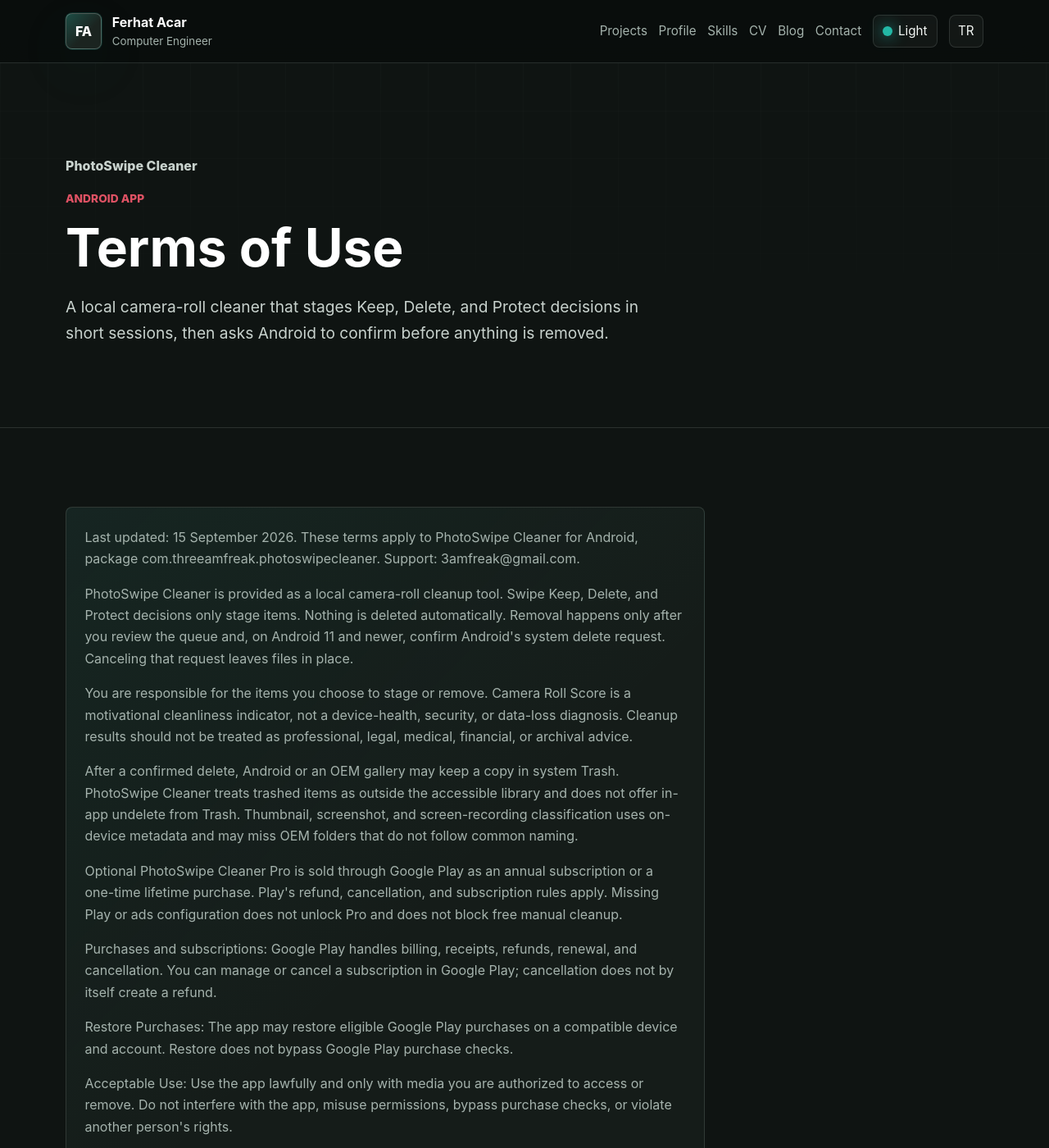
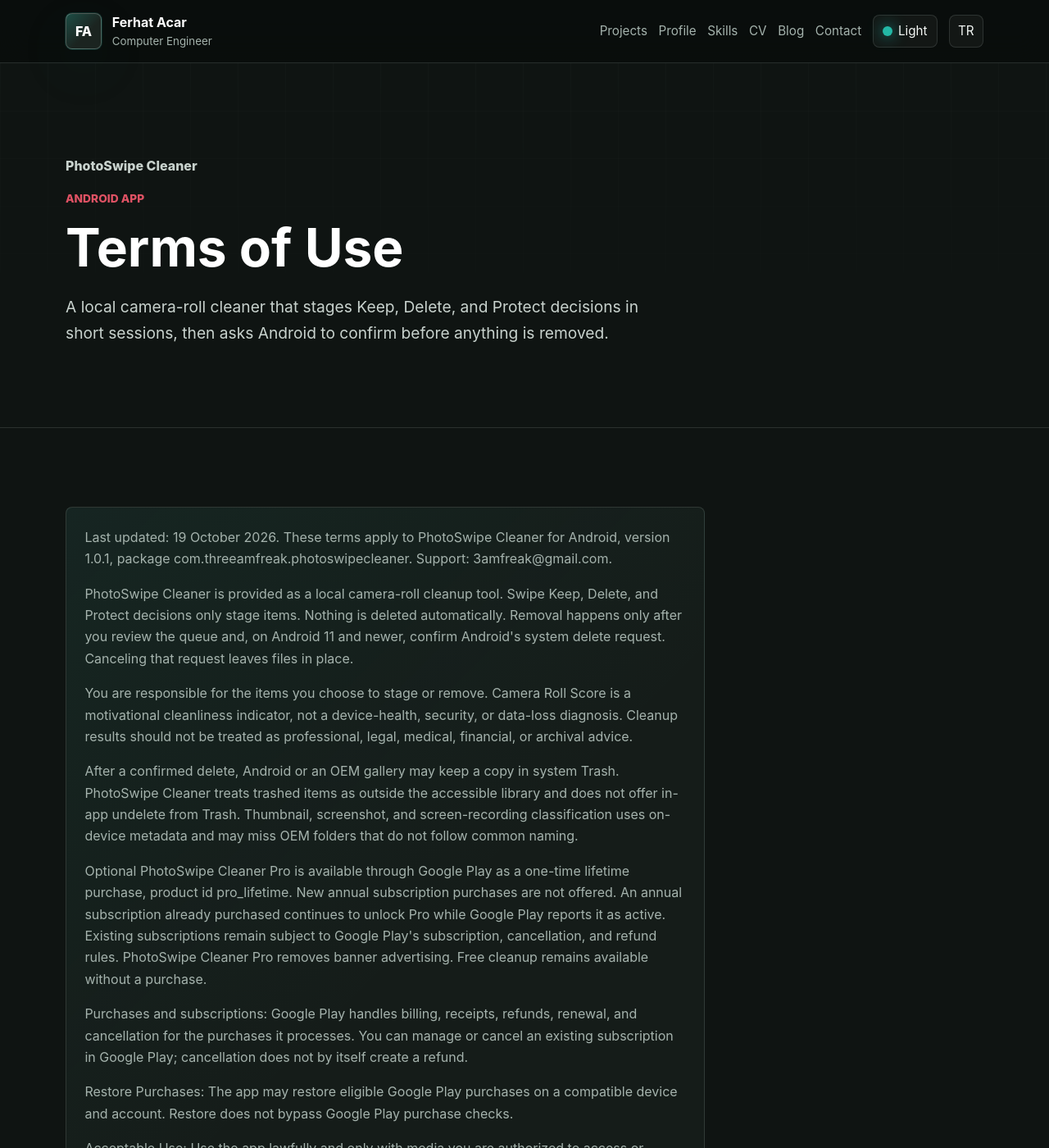
Before and after one commit to FerhatACAR/ferhatacar.github.io, a Jekyll site: the page built from projects/photoswipe-cleaner/terms/index.html, in a window 1280 px wide and 1400 px high. Shown: the whole window at 82% size. Built offline with Jekyll 4.4.1, drawn with Linux system fonts in a browser that asks for light colours.

Commit message:
Correct PhotoSwipe Cleaner 1.0.1 terms for lifetime Pro.
New annual subscriptions are not offered. Existing annual subscriptions still unlock Pro while Google Play reports them as active.

```diff
--- a/_data/projects.yml
+++ b/_data/projects.yml
@@ -172,12 +172,12 @@
           terms:
             title: "Terms of Use"
             body:
-              - "Last updated: 15 September 2026. These terms apply to PhotoSwipe Cleaner for Android, package com.threeamfreak.photoswipecleaner. Support: 3amfreak@gmail.com."
+              - "Last updated: 19 October 2026. These terms apply to PhotoSwipe Cleaner for Android, version 1.0.1, package com.threeamfreak.photoswipecleaner. Support: 3amfreak@gmail.com."
               - "PhotoSwipe Cleaner is provided as a local camera-roll cleanup tool. Swipe Keep, Delete, and Protect decisions only stage items. Nothing is deleted automatically. Removal happens only after you review the queue and, on Android 11 and newer, confirm Android's system delete request. Canceling that request leaves files in place."
               - "You are responsible for the items you choose to stage or remove. Camera Roll Score is a motivational cleanliness indicator, not a device-health, security, or data-loss diagnosis. Cleanup results should not be treated as professional, legal, medical, financial, or archival advice."
               - "After a confirmed delete, Android or an OEM gallery may keep a copy in system Trash. PhotoSwipe Cleaner treats trashed items as outside the accessible library and does not offer in-app undelete from Trash. Thumbnail, screenshot, and screen-recording classification uses on-device metadata and may miss OEM folders that do not follow common naming."
-              - "Optional PhotoSwipe Cleaner Pro is sold through Google Play as an annual subscription or a one-time lifetime purchase. Play's refund, cancellation, and subscription rules apply. Missing Play or ads configuration does not unlock Pro and does not block free manual cleanup."
-              - "Purchases and subscriptions: Google Play handles billing, receipts, refunds, renewal, and cancellation. You can manage or cancel a subscription in Google Play; cancellation does not by itself create a refund."
+              - "Optional PhotoSwipe Cleaner Pro is available through Google Play as a one-time lifetime purchase, product id pro_lifetime. New annual subscription purchases are not offered. An annual subscription already purchased continues to unlock Pro while Google Play reports it as active. Existing subscriptions remain subject to Google Play's subscription, cancellation, and refund rules. PhotoSwipe Cleaner Pro removes banner advertising. Free cleanup remains available without a purchase."
+              - "Purchases and subscriptions: Google Play handles billing, receipts, refunds, renewal, and cancellation for the purchases it processes. You can manage or cancel an existing subscription in Google Play; cancellation does not by itself create a refund."
               - "Restore Purchases: The app may restore eligible Google Play purchases on a compatible device and account. Restore does not bypass Google Play purchase checks."
               - "Acceptable Use: Use the app lawfully and only with media you are authorized to access or remove. Do not interfere with the app, misuse permissions, bypass purchase checks, or violate another person's rights."
               - "Intellectual Property: The app, code, branding, text, and original assets belong to the developer of PhotoSwipe Cleaner or its licensors. These terms grant a limited, revocable right to use the app as intended."
@@ -238,12 +238,12 @@
           terms:
             title: "Kullanim Sartlari"
             body:
-              - "Son guncelleme: 15 Eylul 2026. Bu sartlar Android icin PhotoSwipe Cleaner uygulamasina aittir, paket kimligi com.threeamfreak.photoswipecleaner. Destek: 3amfreak@gmail.com."
+              - "Son guncelleme: 19 Ekim 2026. Bu sartlar Android icin PhotoSwipe Cleaner surum 1.0.1 uygulamasina aittir, paket kimligi com.threeamfreak.photoswipecleaner. Destek: 3amfreak@gmail.com."
               - "PhotoSwipe Cleaner yerel bir kamera rulosu temizleme araci olarak sunulur. Keep, Delete ve Protect kaydirmalari yalnizca kuyruga alma isidir. Hicbir sey otomatik silinmez. Kaldirma yalnizca kuyrugu inceledikten ve Android 11 ve sonrasinda sistem silme istegini onayladiktan sonra olur. Bu istegi iptal etmek dosyalari yerinde birakir."
               - "Kuyruga aldiginiz veya sildiginiz ogelerden siz sorumlusunuz. Camera Roll Score motivasyon amacli bir temizlik gostergesidir; cihaz sagligi, guvenlik veya veri kaybi tanisi degildir. Temizlik sonuclari profesyonel, hukuki, tibbi, finansal veya arsiv tavsiyesi olarak kullanilmamalidir."
               - "Onayli bir silmeden sonra Android veya OEM galerisi sistem cop kutusunda bir kopya tutabilir. PhotoSwipe Cleaner copteki ogeleri erisilebilir kitapligin disinda sayar ve uygulama icinden cop kutusundan geri getirme sunmaz. Kucuk resim, ekran goruntusu ve ekran kaydi siniflandirmasi cihazdaki metadata'ya dayanir ve yaygin adlandirmayi izlemeyen OEM klasorlerini kacirabilir."
-              - "Istege bagli PhotoSwipe Cleaner Pro, Google Play uzerinden yillik abonelik veya tek seferlik omur boyu satin alma olarak satilir. Play'in iade, iptal ve abonelik kurallari gecerlidir. Eksik Play veya reklam yapilandirmasi Pro acmaz ve ucretsiz manuel temizligi engellemez."
-              - "Satin almalar ve abonelikler: Faturalandirma, makbuzlar, iadeler, yenileme ve iptal Google Play tarafindan yonetilir. Aboneligi Google Play'den yonetebilir veya iptal edebilirsiniz; iptal tek basina iade saglamaz."
+              - "Istege bagli PhotoSwipe Cleaner Pro, Google Play uzerinden tek seferlik omur boyu satin alma olarak sunulur; urun kimligi pro_lifetime. Yeni yillik abonelik satin almalari sunulmaz. Daha once satin alinmis bir yillik abonelik, Google Play onu aktif bildirdigi surece Pro kilidini acmaya devam eder. Mevcut abonelikler Google Play'in abonelik, iptal ve iade kurallarina tabidir. PhotoSwipe Cleaner Pro banner reklamlarini kaldirir. Ucretsiz temizlik satin alma olmadan kullanilabilir."
+              - "Satin almalar ve abonelikler: Faturalandirma, makbuzlar, iadeler, yenileme ve iptal, Google Play'in isledigi satin almalar icin Google Play tarafindan yonetilir. Mevcut bir aboneligi Google Play'den yonetebilir veya iptal edebilirsiniz; iptal tek basina iade saglamaz."
               - "Satin almalari geri yukleme: Uygulama, uyumlu cihaz ve hesapta uygun Google Play satin almalarini geri yukleyebilir. Geri yukleme Google Play kontrollerini atlamaz."
               - "Kabul edilebilir kullanim: Uygulamayi yasalara uygun ve yalnizca erisme veya silme yetkiniz olan medyayla kullanin. Uygulamaya mudahale etmeyin, izinleri kotuye kullanmayin, satin alma kontrollerini asmayin veya baskalarinin haklarini ihlal etmeyin."
               - "Fikri mulkiyet: Uygulama, kod, marka, metin ve ozgun varliklar PhotoSwipe Cleaner gelistiricisine veya lisans verenlerine aittir. Bu sartlar amaca uygun kullanim icin sinirli ve geri alinabilir bir hak verir."
```
